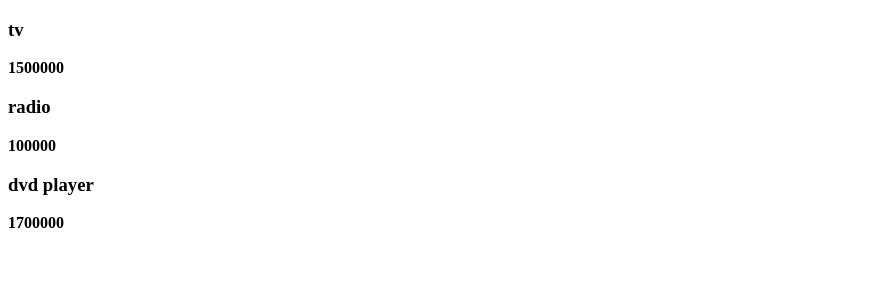
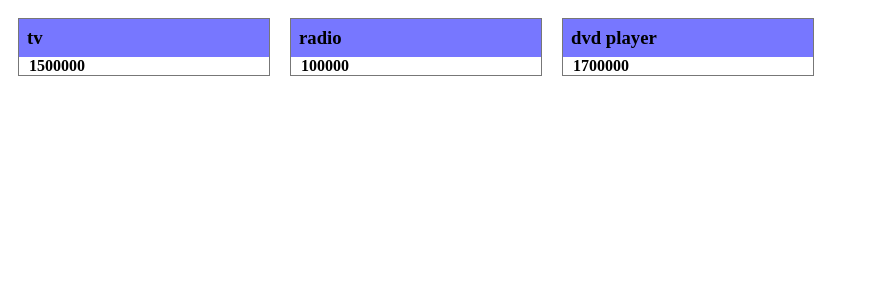
Before and after one commit to Masoume-vesali1993/practice-react, a React (Create React App) app: page / in a window 1280 px wide. Shown: the top 300 px of the page, without its empty margins (0-869 px from the left). Built offline with nearby package versions, Linux system fonts and the light colour scheme.

Commit message:
add style in items
Signed-off-by: Masoume <masoumevsl198@gmail.com>

```diff
--- a/src/components/ShopItem.js
+++ b/src/components/ShopItem.js
@@ -1,4 +1,5 @@
 import React, { Component } from 'react';
+import '../styles/ShopItem.css';
 
 class ShopItem extends Component {
 
--- /dev/null
+++ b/src/styles/ShopItem.css
@@ -0,0 +1,16 @@
+.shop-item{
+    border: 1px solid #777;
+    width: 250px;
+    margin: 10px;
+    display: inline-block;
+}
+
+.shop-item h3{
+    padding: 8px;
+    margin: 0;
+    background: #77F;
+}
+
+.shop-item .shop-item-detail b {
+    padding: 10px;
+}
```
